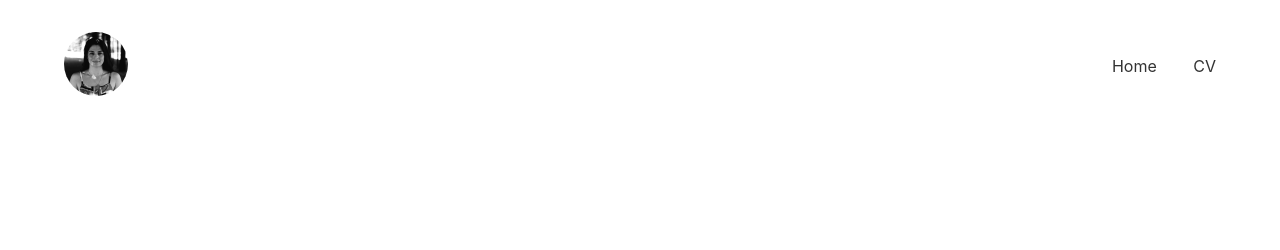
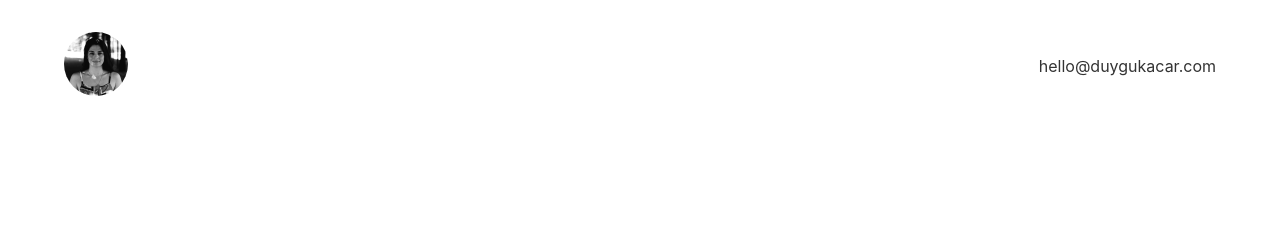
Before and after one commit to duygukacar/duygukacar.github.io, a Jekyll site: the page built from index.md, in a window 1280 px wide. Shown: the top 250 px of the page. Built offline with Jekyll 4.4.1, drawn with Linux system fonts in a browser that asks for light colours; nearby versions of some CDN libraries.

Commit message:
Change menu

```diff
--- a/_includes/header.html
+++ b/_includes/header.html
@@ -6,8 +6,7 @@
       </a>
     </div>
     <div class="dtc v-mid w-75 tr">
-      <a class="link dim dark-gray f6 f5-ns dib mr3 mr4-ns" href="{{ site.baseurl }}/" title="About">Home</a>
-      <a class="link dim dark-gray f6 f5-ns dib" href="{{ site.baseurl }}/cv" title="Contact">CV</a>
+      <a class="link dim dark-gray f6 f5-ns dib" href="mailto:{{ site.email | encode_email }}">{{ site.email }}</a>
     </div>
   </nav>
 </header>
```
